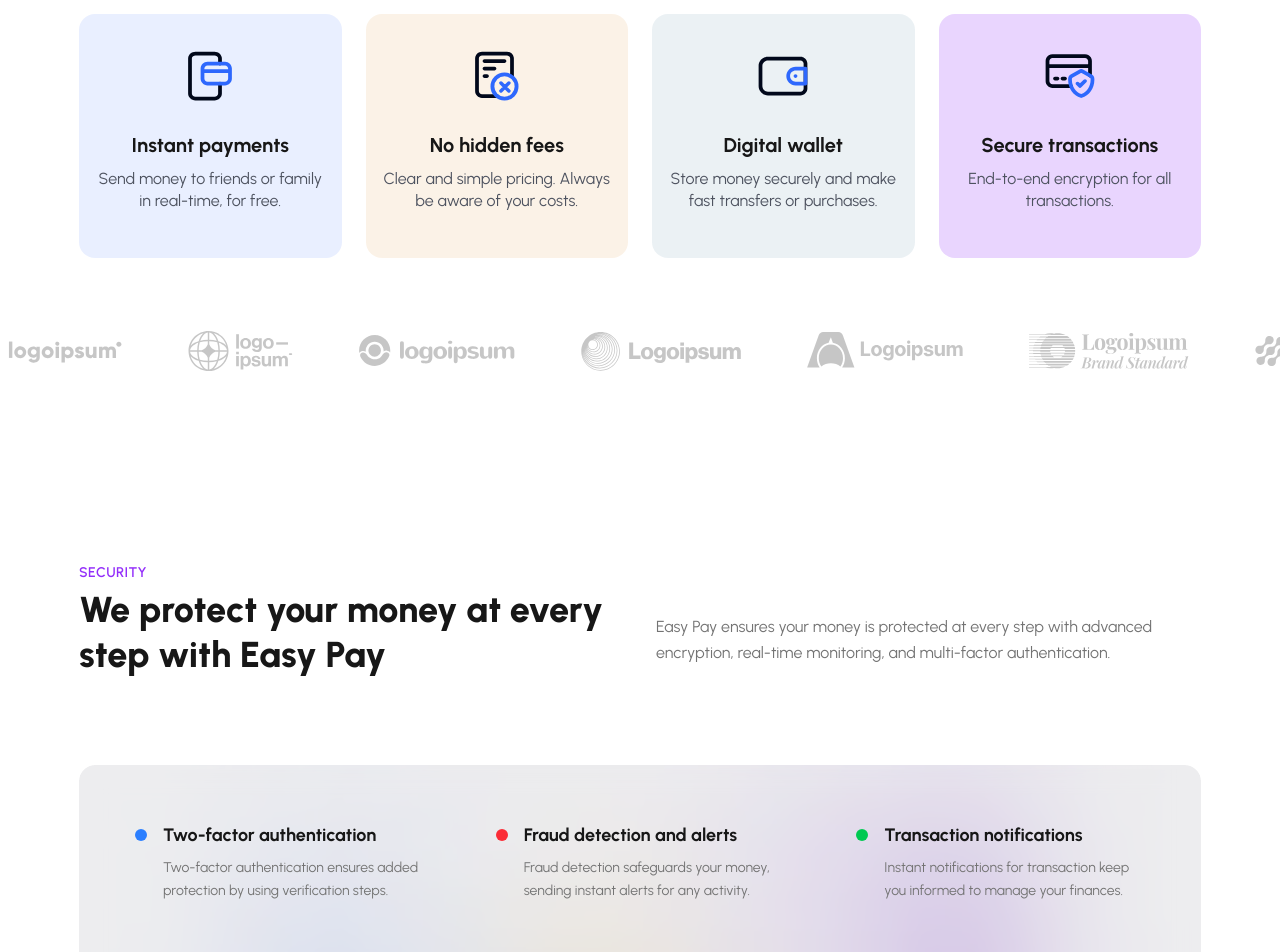
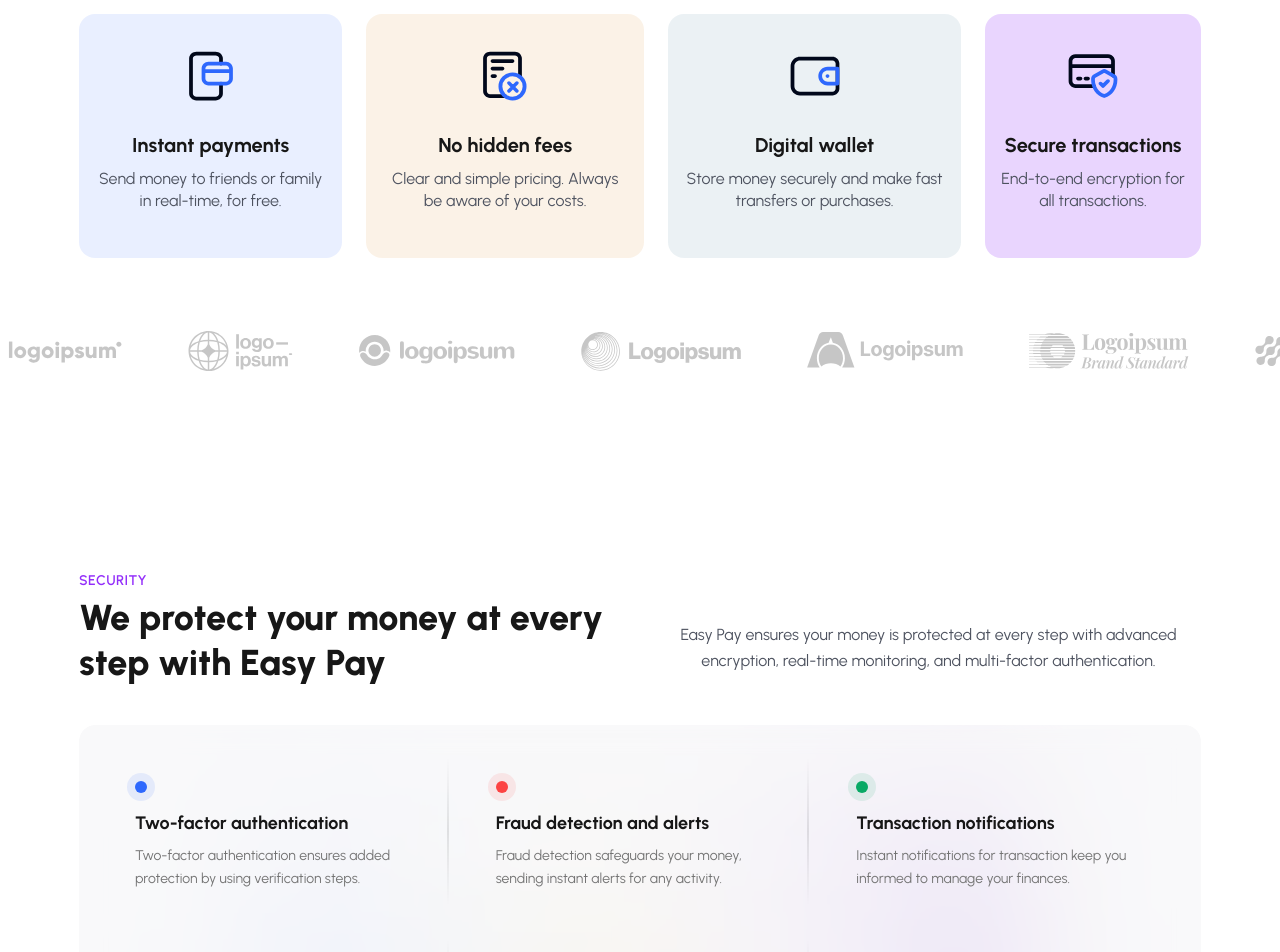
Before and after one commit to omarfaruk-dev/easy-pay, a Next.js app: page / in a window 1280 px wide. Shown: the part 960-1912 px from the top of the page. Built offline with nearby package versions, Linux system fonts and the light colour scheme.

Commit message:
done: security section with responsive

```diff
--- a/src/components/Security.jsx
+++ b/src/components/Security.jsx
@@ -10,55 +10,62 @@ const securityFeatures = [
     id: 1,
     title: "Two-factor authentication",
     description: "Two-factor authentication ensures added protection by using verification steps.",
-    dotColor: "bg-blue-500"
+    dotColor: "bg-secondary",
+    bgDotColor: "bg-secondary/10"
   },
   {
     id: 2,
     title: "Fraud detection and alerts",
     description: "Fraud detection safeguards your money, sending instant alerts for any activity.",
-    dotColor: "bg-red-500"
+    dotColor: "bg-danger",
+    bgDotColor: "bg-danger/10"
   },
   {
     id: 3,
     title: "Transaction notifications",
     description: "Instant notifications for transaction keep you informed to manage your finances.",
-    dotColor: "bg-green-500"
+    dotColor: "bg-success",
+    bgDotColor: "bg-success/10"
   },
   {
     id: 4,
     title: "Biometric access",
     description: "Easily and securely log in with biometric features, and facial recognition.",
-    dotColor: "bg-blue-400"
+    dotColor: "bg-tertiary",
+    bgDotColor: "bg-tertiary/10"
   },
   {
     id: 5,
     title: "End-to-end encryption",
     description: "By encryption, protecting your data from unauthorized access.",
-    dotColor: "bg-orange-500"
+    dotColor: "bg-warning",
+    bgDotColor: "bg-warning/10"
   },
   {
     id: 6,
     title: "24/7 Protection support",
     description: "Our dedicated team is available around the clock to help you.",
-    dotColor: "bg-purple-500"
+    dotColor: "bg-general",
+    bgDotColor: "bg-general/10"
   }
 ];
 
 export default function Security() {
   return (
-    <section className="py-16 sm:py-20 lg:py-28 bg-white">
+    <section className=" py-16 sm:py-20 lg:py-30 bg-white">
       <div className="max-w-[1170px] mx-auto px-3 sm:px-4 md:px-6">
         {/* Header */}
-        <div className="grid grid-cols-1 lg:grid-cols-2 gap-8 mb-12">
-          <div>
+        <div className="grid grid-cols-1 lg:grid-cols-2 gap-0 lg:gap-8">
+          <div className="-mb-5 lg:mb-0">
             <SectionHeader
               label="SECURITY"
               title="We protect your money at every step with Easy Pay"
-              align="left"
+              align="center"
+              className="lg:text-left mb-5 md:max-w-xl mx-auto"
             />
           </div>
-          <div className="flex items-center">
-            <p className="text-base text-muted-foreground leading-relaxed">
+          <div className="flex items-center pb-5 md:pb-10 lg:pb-0">
+            <p className="text-base text-accent leading-relaxed md:max-w-xl mx-auto md:text-center">
               Easy Pay ensures your money is protected at every step with advanced encryption, real-time monitoring, and multi-factor authentication.
             </p>
           </div>
@@ -72,18 +79,24 @@ export default function Security() {
               src={securityBg}
               alt="Security background"
               fill
-              className="object-cover h-full w-full"
+              className="object-cover h-full w-full opacity-40"
               priority
             />
           </div>
 
           {/* Content Overlay */}
-          <div className="relative z-10 p-6 sm:p-8 bg-accent/10 backdrop-blur-md">
+          <div className="relative z-10 p-6 sm:p-8 bg-accent/3 backdrop-blur-md">
             <div className="grid grid-cols-1 sm:grid-cols-2 lg:grid-cols-3 gap-6">
-              {securityFeatures.map((feature) => (
-                <div key={feature.id} className=" p-6">
-                  <div className="flex items-start space-x-4">
-                    <div className={`w-3 h-3 rounded-full ${feature.dotColor} mt-2 flex-shrink-0`}></div>
+              {securityFeatures.map((feature, index) => (
+                <div key={feature.id} className="relative">
+                  <div className="p-6">
+                    <div className="flex flex-col">
+                      <div className="relative flex items-center justify-start mb-4">
+                        {/* Background dot - larger with less opacity */}
+                        <div className={`w-7 h-7 rounded-full ${feature.bgDotColor} absolute -inset-2`}></div>
+                        {/* Foreground dot - smaller solid */}
+                        <div className={`w-3 h-3 rounded-full ${feature.dotColor} relative z-10`}></div>
+                      </div>
                       <div>
                         <h3 className="text-lg font-bold text-primary mb-2">
                           {feature.title}
@@ -94,6 +107,43 @@ export default function Security() {
                       </div>
                     </div>
                   </div>
+
+                  {/* Gradient lines for mobile devices after 1st, 2nd, 3rd, 4th, and 5th cards */}
+                  {(index === 0 || index === 1 || index === 2 || index === 3 || index === 4) && (
+                    <div className="block md:hidden absolute bottom-0 left-0 w-full h-0">
+                      <div
+                        className="w-full h-px"
+                        style={{
+                          background: 'linear-gradient(90deg, transparent 0%, rgba(0,0,0,0.2) 50%, transparent 100%)'
+                        }}
+                      ></div>
+                    </div>
+                  )}
+
+                  {/* Gradient lines for md devices after 1st, 3rd, and 5th cards */}
+                  {(index === 0 || index === 2 || index === 4) && (
+                    <div className="hidden md:block lg:hidden absolute top-0 right-0 w-0 h-full">
+                      <div
+                        className="w-[148px] h-px transform rotate-90 origin-left"
+                        style={{
+                          background: 'linear-gradient(90deg, transparent 0%, rgba(0,0,0,0.2) 50%, transparent 100%)'
+                        }}
+                      ></div>
+                    </div>
+                  )}
+
+                  {/* Gradient lines for lg devices after 1st, 2nd, 4th, and 5th cards */}
+                  {(index === 0 || index === 1 || index === 3 || index === 4) && (
+                    <div className="hidden lg:block absolute top-0 right-0 w-0 h-full">
+                      <div
+                        className="w-[148px] h-px transform rotate-90 origin-left"
+                        style={{
+                          background: 'linear-gradient(90deg, transparent 0%, rgba(0,0,0,0.2) 50%, transparent 100%)'
+                        }}
+                      ></div>
+                    </div>
+                  )}
+                </div>
               ))}
             </div>
           </div>
--- a/src/components/WhyChoose.jsx
+++ b/src/components/WhyChoose.jsx
@@ -60,18 +60,45 @@ export default function WhyChoose() {
         {/* Cards Grid */}
         <div
           className="
-            grid grid-cols-1
-            sm:grid-cols-2
-            lg:grid-cols-4
+            flex
+            flex-col
+            sm:flex-row
             gap-6
-            justify-items-center
+            justify-center
+            items-center
           "
         >
-          {features.slice(0, 2).concat(features.slice(2, 4)).map((f) => {
+          <div className="flex flex-col xl:flex-row items-center text-center gap-6">
+            {features.slice(0, 2).map((f) => {
               const cardClass = `
               flex flex-col items-center text-center
               rounded-2xl ${f.bg}
-              w-[274px] h-[244px] lg:w-auto
+              w-[274px] h-[244px] xl:w-auto
+              py-8 px-4 gap-6
+            `;
+              return (
+                <div key={f.id} className={cardClass}>
+                  <div>{f.icon}</div>
+                  <div>
+                    <h3 className="text-[20px] font-bold text-primary mb-2">
+                      {f.title}
+                    </h3>
+                    <p className="text-base text-accent leading-snug">
+                      {f.text}
+                    </p>
+                  </div>
+                </div>
+              );
+            })}
+          </div>
+
+
+          <div className="flex flex-col xl:flex-row items-center text-center gap-6">
+            {features.slice(2, 4).map((f) => {
+              const cardClass = `
+              flex flex-col items-center text-center
+              rounded-2xl ${f.bg}
+              w-[274px] h-[244px] xl:w-auto
               py-8 px-4 gap-6
             `;
               return (
@@ -90,6 +117,7 @@ export default function WhyChoose() {
             })}
           </div>
         </div>
+      </div>
     </section>
   );
 }
```
Also changed, not shown: src/app/assets/violet-effect.svg (added). Lines whose indentation alone changed are shown as unchanged.
